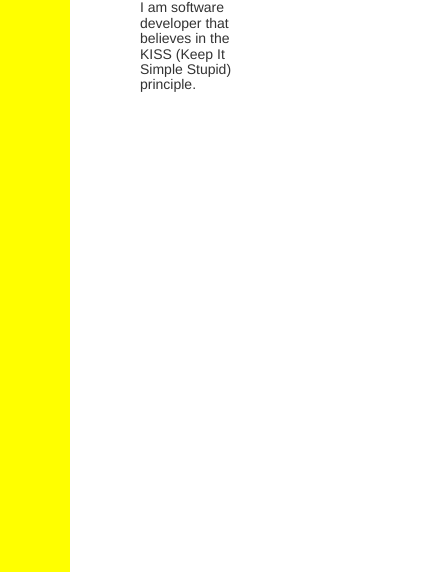
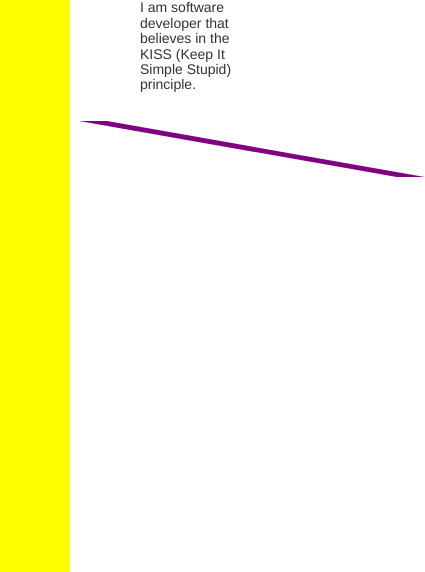
Before and after one commit to wwyl1234/portfolio-webpage, a plain HTML site: page index.html in a window 390 px wide. Shown: the part 272-844 px from the top of the page, 425 px wide, since content can reach past the window. Drawn offline with nearby package versions, Linux system fonts and the light colour scheme.

Commit message:
Added a trapezoid.

```diff
--- a/css/main.css
+++ b/css/main.css
@@ -3,6 +3,16 @@
     height: 100vh;
     border-left: 5em solid yellow;
 }
+
+#parallelogram {
+    margin-top: 5em;
+    margin-left: 25em;
+    width: 5em;
+    height: 10em;
+    transform: skew(80deg);
+    background: purple;
+}
+
 
 /* The animation code */
 @keyframes animatename {
@@ -120,4 +130,11 @@ h2 {
         font-size: 1em;
     }
 
+    #parallelogram {
+        margin-top: 2em;
+        margin-left: 7em;
+        width: 2em;
+        height: 4em;
+    }
+
   }
--- a/index.html
+++ b/index.html
@@ -28,6 +28,7 @@
         <div id='welcome-section'>
             <h1>Winnie Lam</h1>
             <h2> I am software developer that believes in the KISS (Keep It Simple Stupid) principle.</h2>
+            <div id='parallelogram'></div>
         </div>
         <div id='projects'>
             <h1>Projects</h1>
```
